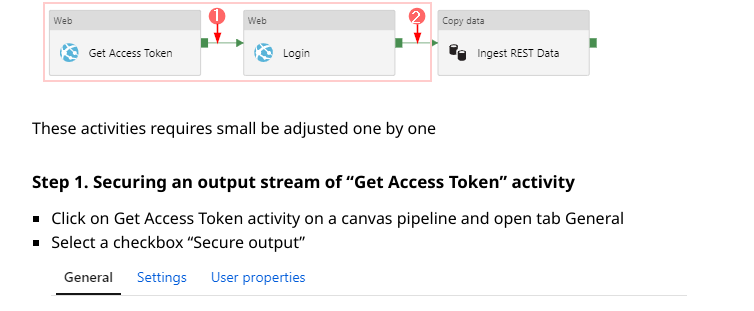
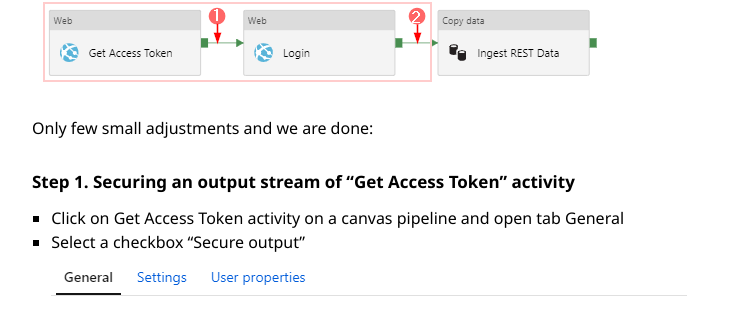
Before and after one commit to alexvolok/alexvolok.github.io, a Jekyll site: the page built from _posts/2019-12-30-adfv2-rest-api-part3-securing-keyvault.md, in a window 1280 px wide and 900 px high, scrolled down 5370 px. Shown: the part 143-454 px from the top of the window, without its empty margins (257-1011 px from the left). Built offline with Jekyll 4.4.1, drawn with Linux system fonts in a browser that asks for light colours; some web fonts are replaced; comment, search, counter and statistics services are not loaded.

Commit message:
adjustments

```diff
--- a/_posts/2019-12-30-adfv2-rest-api-part3-securing-keyvault.md
+++ b/_posts/2019-12-30-adfv2-rest-api-part3-securing-keyvault.md
@@ -119,7 +119,7 @@ Our pipeline has two web tasks that sends and receives a sensitive data in unenc
 
   <img src="/assets/images/posts/adf-rest-p4/step3-0.png" alt="Step 3-0" />
 
-These activities requires small be adjusted one by one
+Only few small adjustments and we are done:
 
 #### Step 1. Securing an output stream of “Get Access Token” activity
  1.	Click on Get Access Token activity on a canvas pipeline and open tab General
```
